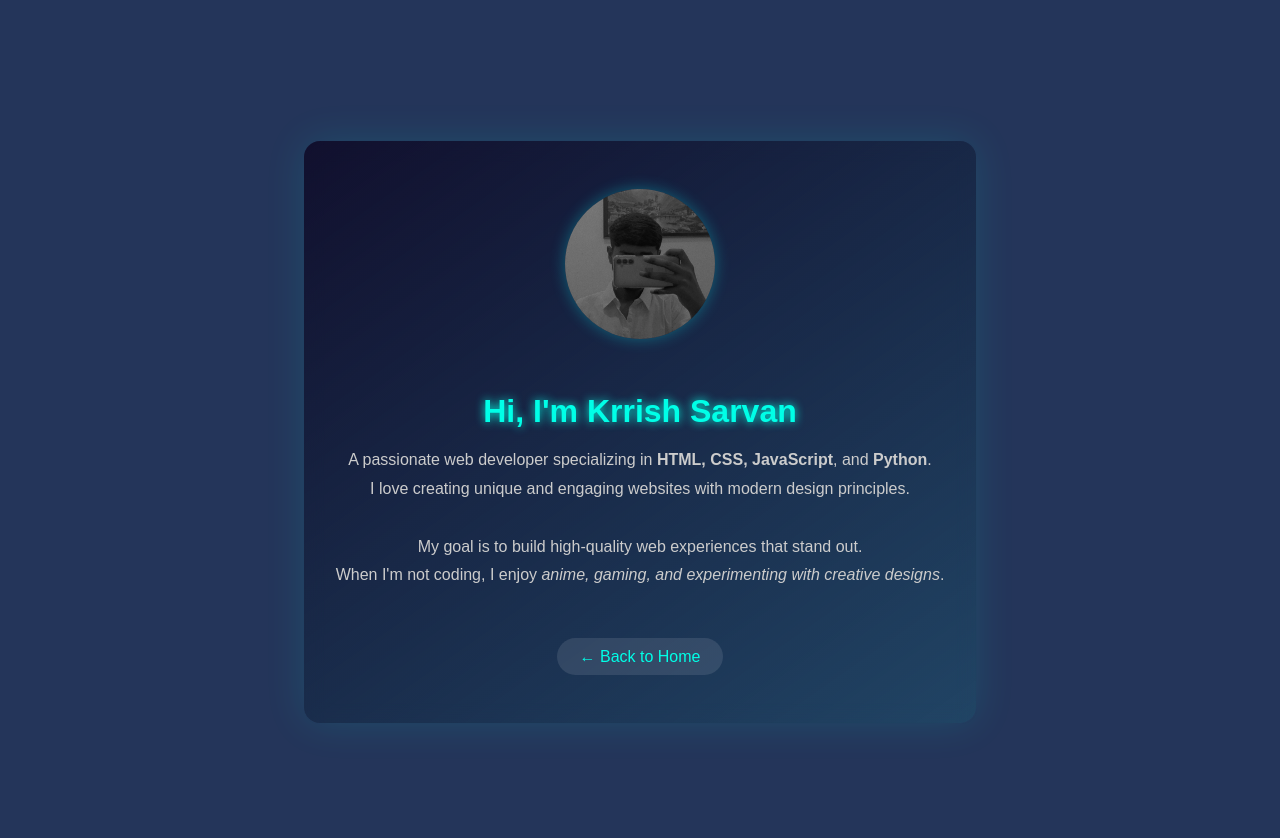
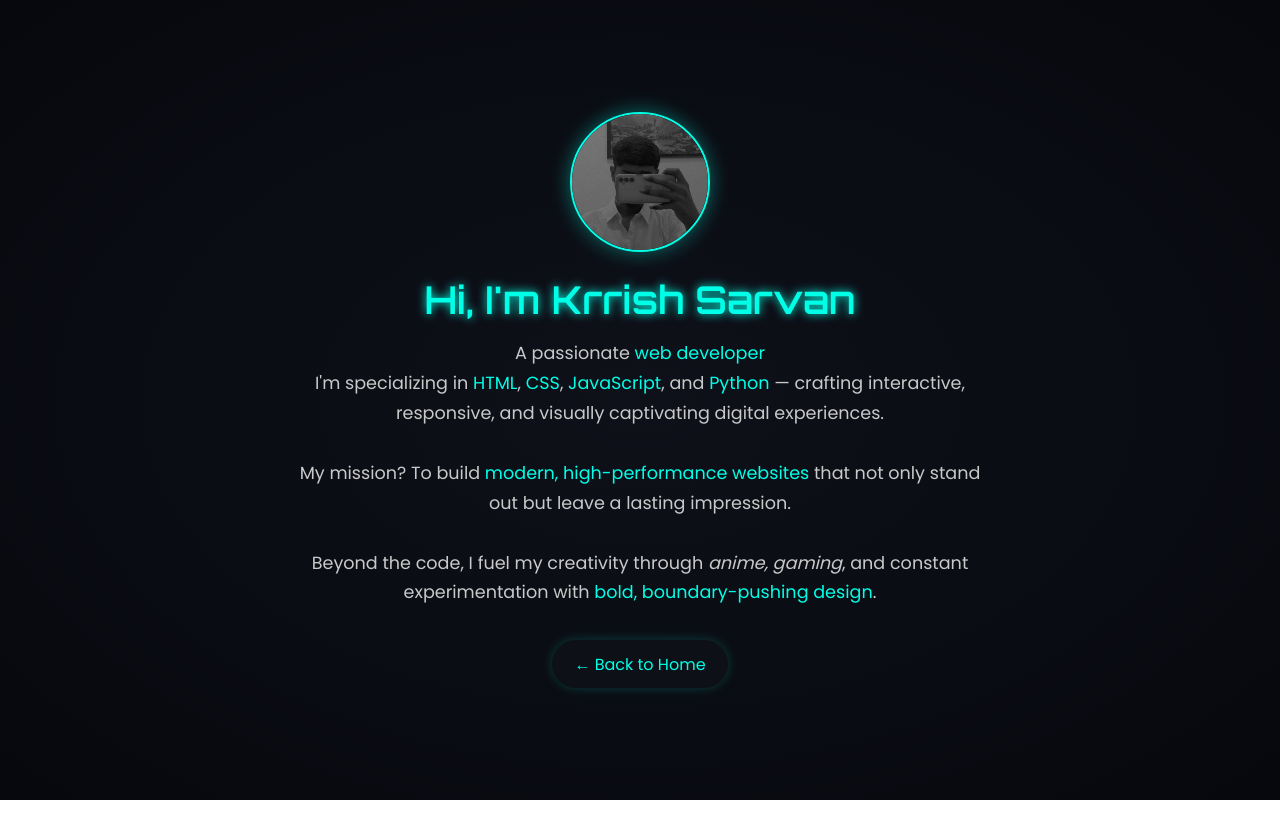
Before and after one commit to krrishsarvan/techdominion-frontend, a plain HTML site: page about.html in a window 1280 px wide. After the commit the page ends 800 px from the top, so only its background shows below. Drawn offline with Linux system fonts and the light colour scheme.

Commit message:
Updated about.html content

```diff
--- a/about.html
+++ b/about.html
@@ -4,84 +4,118 @@
   <meta charset="UTF-8" />
   <meta name="viewport" content="width=device-width, initial-scale=1.0"/>
   <title>About - Tech Dominion</title>
-  <link rel="stylesheet" href="css/style.css" />
+  <link href="https://fonts.googleapis.com/css2?family=Orbitron:wght@600&family=Poppins:wght@300;400;600&display=swap" rel="stylesheet">
   <style>
+    * {
+      margin: 0;
+      padding: 0;
+      box-sizing: border-box;
+    }
 
     body {
-  background: #24355a;
+      background: radial-gradient(ellipse at center, #0f111a 0%, #06080d 100%);
       font-family: 'Poppins', sans-serif;
-  margin: 0;
-  padding: 2rem 1rem;
-  color: #ccc;
+      color: #e0e0e0;
       display: flex;
       justify-content: center;
       align-items: center;
       min-height: 100vh;
-  background-repeat: no-repeat;
-  background-attachment: fixed;
+      text-align: center;
+      padding: 2rem;
     }
 
-
-    .about-section {
-      padding: 3rem 2rem;
-      text-align: center;
+    .container {
       max-width: 700px;
-      background: linear-gradient(145deg, rgba(15, 12, 41, 0.9), rgba(0, 255, 231, 0.08));
-      border-radius: 16px;
-      box-shadow: 0 0 40px rgba(0, 255, 231, 0.12);
-      backdrop-filter: blur(10px);
+      animation: fadeIn 1s ease-out forwards;
     }
 
-    .about-section img {
-      width: 150px;
-      height: 150px;
+    .container img {
+      width: 140px;
+      height: 140px;
+      border-radius: 50%;
       object-fit: cover;
-      border-radius: 50%;
-      margin-bottom: 1.5rem;
-      box-shadow: 0 0 15px rgba(0, 255, 255, 0.3);
+      margin-bottom: 1rem;
+      border: 2px solid #00ffe7;
+      box-shadow: 0 0 20px rgba(0, 255, 231, 0.4);
     }
 
-    .about-section h2 {
-      font-size: 2rem;
+    h1 {
+      font-family: 'Orbitron', sans-serif;
+      font-size: 2.4rem;
       color: #00ffe7;
+      text-shadow: 0 0 10px #00ffe7;
       margin-bottom: 1rem;
-      text-shadow: 0 0 10px #00ffe7;
     }
 
-    .about-section p {
-      font-size: 1rem;
-      line-height: 1.8;
-      color: #ccc;
+    p {
+      font-size: 1.1rem;
+      color: #c9c9c9;
+      line-height: 1.7;
     }
 
-    .back-home {
+    .highlight {
+      color: #00ffe7;
+      font-weight: 500;
+    }
+
+    a.back-home {
+      display: inline-block;
       margin-top: 2rem;
-      display: inline-block;
-      padding: 0.6rem 1.4rem;
-      background: rgba(255, 255, 255, 0.1);
+      padding: 0.7rem 1.4rem;
+      background: #0d1117;
+      border-radius: 50px;
       color: #00ffe7;
-      border-radius: 999px;
       text-decoration: none;
+      font-weight: 500;
+      box-shadow: 0 0 12px rgba(0, 255, 231, 0.2);
       transition: all 0.3s ease;
     }
 
-    .back-home:hover {
-      background: rgba(255, 255, 255, 0.2);
-      box-shadow: 0 0 12px #00ffe7;
+    a.back-home:hover {
+      background: rgba(0, 255, 231, 0.08);
+      box-shadow: 0 0 16px #00ffe7;
     }
+
+    @keyframes fadeIn {
+      from {
+        opacity: 0;
+        transform: translateY(30px);
+      }
+      to {
+        opacity: 1;
+        transform: translateY(0);
+      }
+    }
+
+    @media screen and (max-width: 600px) {
+      h1 {
+        font-size: 2rem;
+      }
+
+      p {
+        font-size: 1rem;
+      }
+    }
+
   </style>
 </head>
 <body>
-  <section class="about-section">
+  <div class="container">
     <img src="assets/images/profile.jpg" alt="Krrish Sarvan">
-    <h2>Hi, I'm Krrish Sarvan</h2>
+    <h1>Hi, I'm Krrish Sarvan</h1>
+
 <p>
-      A passionate web developer specializing in <strong>HTML, CSS, JavaScript</strong>, and <strong>Python</strong>.<br>
-      I love creating unique and engaging websites with modern design principles.<br><br>
-      My goal is to build high-quality web experiences that stand out. <br>
-      When I'm not coding, I enjoy <em>anime, gaming, and experimenting with creative designs</em>.
+  A passionate <span class="highlight">web developer</span> <br>
+
+  I'm specializing in <span class="highlight">HTML</span>, <span class="highlight">CSS</span>, <span class="highlight">JavaScript</span>, and <span class="highlight">Python</span> — crafting interactive, responsive, and visually captivating digital experiences.<br><br>
+
+  My mission? To build <span class="highlight">modern, high-performance websites</span> that not only stand out but leave a lasting impression.<br><br>
+
+  Beyond the code, I fuel my creativity through <em>anime, gaming</em>, and constant experimentation with <span class="highlight">bold, boundary-pushing design</span>.
 </p>
+
+
     <a href="index.html" class="back-home">← Back to Home</a>
-  </section>
+  </div>
 </body>
 </html>
```
Lines whose indentation alone changed are shown as unchanged.
